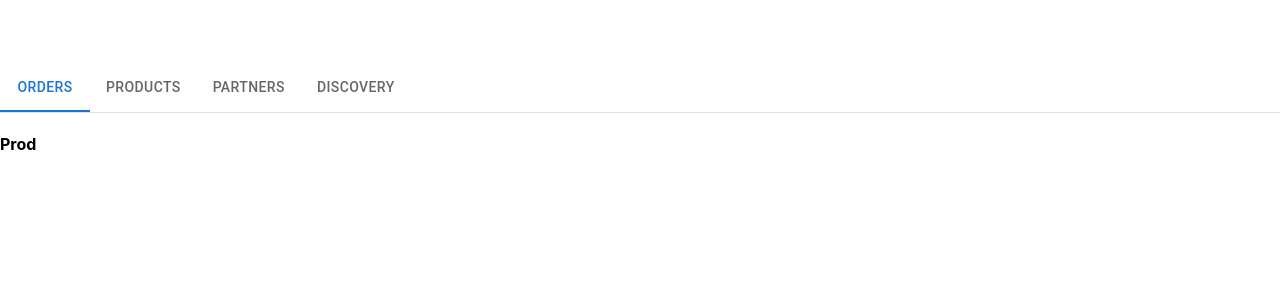
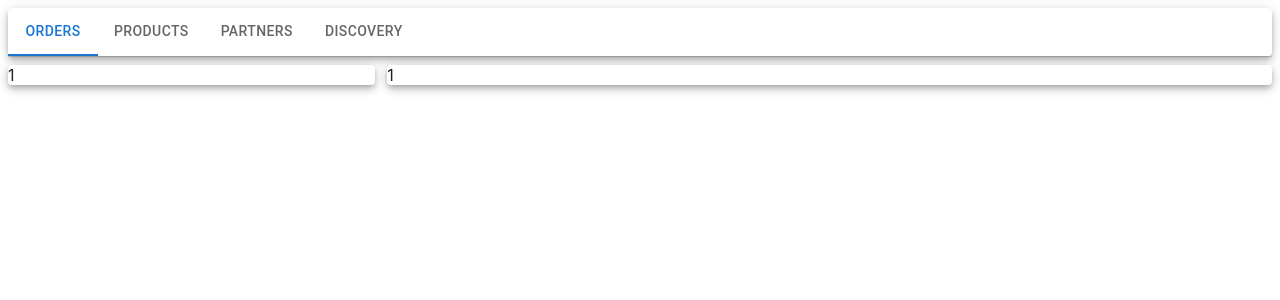
Before and after one commit to yg07/web_app_r, a React (Create React App) app in the folder frontend/: page /prod in a window 1280 px wide. Shown: the top 300 px of the page. Built offline with nearby package versions, Linux system fonts and the light colour scheme; no server answers.

Commit message:
fixed & improved

```diff
--- a/frontend/src/App.js
+++ b/frontend/src/App.js
@@ -9,13 +9,12 @@ import { MenuContext, DataProvider } from "./context/GlobalState";
 import { SnackbarProvider } from 'notistack'; // (npm install notistack)
 
 
-
 function App() {
 
   const [menuItem, setMenuItem] = React.useState(0);
 
   return (
-    <div style={{ maxWidth: "100%", margin: "4rem auto" }}>
+    <div style={{ maxWidth: "100%", margin: "0.5rem" }}>
       <MenuContext.Provider value = {{menuItem,setMenuItem}}>
         <DataProvider>
           <BrowserRouter future={{
--- a/frontend/src/components/Discovery.js
+++ b/frontend/src/components/Discovery.js
@@ -23,7 +23,7 @@ import FingerprintOutlinedIcon from '@mui/icons-material/FingerprintOutlined';
 import ConstructionOutlinedIcon from '@mui/icons-material/ConstructionOutlined';
 import PictureAsPdfOutlinedIcon from '@mui/icons-material/PictureAsPdfOutlined';
 
-import { SnackbarProvider, useSnackbar } from 'notistack'; // (npm install notistack)
+import { useSnackbar } from 'notistack'; // (npm install notistack)
 import { DataGrid } from '@mui/x-data-grid';
 import PropTypes from 'prop-types';
 
@@ -140,7 +140,7 @@ const paginationModel = { page: 0, pageSize: 5 };
 
 
 return (
-  <div>
+  <>
     <Box sx={{ width: '100%' }}>
       <Box sx={{ borderBottom: 1, borderColor: 'divider' }}>
         <Tabs value={value} onChange={handleChange} aria-label="basic tabs example">
@@ -287,14 +287,12 @@ return (
 
       </CustomTabPanel>
     </Box>
-  </div>
+  </>
   );
 }
 
 export default function Discovery()  {
   return (
-    <SnackbarProvider maxSnack={10} autoHideDuration={3000} anchorOrigin={{horizontal: 'right', vertical: 'top'}}>
         <App />
-    </SnackbarProvider>
   );
 }
--- a/frontend/src/components/Header.js
+++ b/frontend/src/components/Header.js
@@ -1,5 +1,5 @@
 import * as React from 'react';
-import { Box,Tabs,Tab } from '@mui/material';
+import { Box,Tabs,Tab, Paper } from '@mui/material';
 import {MenuContext} from '../context/GlobalState';
 import { Link } from 'react-router-dom';
 
@@ -34,7 +34,12 @@ export default function Header() {
   };
 
   return (
-    <Box sx={{ borderBottom: 1, borderColor: 'divider' }}>
+    <Box sx={{
+          borderBottom: 1,
+          borderColor: 'divider',
+          mb: 1
+          }}>
+      <Paper elevation={5}>
         <Tabs
           value={menuItem}
           onChange={handleChange}
@@ -43,8 +48,8 @@ export default function Header() {
           <Tab label="Products" to="/prod" component={Link} />
           <Tab label="Partners" to="/predpr" component={Link} />
           <Tab label="Discovery" to="/discovery" component={Link} />
-
         </Tabs>
+      </Paper>
     </Box>
   );
 }
--- a/frontend/src/components/Layout.js
+++ b/frontend/src/components/Layout.js
@@ -1,11 +1,26 @@
 import Header from './Header';
+import { Box } from '@mui/material';
 import { Outlet } from 'react-router-dom';
+
+
 
 export default function Layout() {
     return (
         <>
         <Header />
-        <Outlet />
+        <Box sx={{
+            borderColor: 'divider' ,
+            }}>
+            <Box
+                sx={{
+                display: 'flex',
+                flexWrap: 'nowrap',
+                p:0,
+                justifyContent:'space-between'
+                }}>
+                <Outlet />
+            </Box>
+        </Box>
         </>
     )
 }
--- a/frontend/src/components/NotFound.js
+++ b/frontend/src/components/NotFound.js
@@ -1,13 +1,12 @@
 import * as React from 'react';
 import Message from './Message';
-
 
 export default function NotFound() {
 
   return (
-    <>
-      <h4>Page Not Found, Error 404</h4>
-      <Message text = 'Error 404 - File not found!' variant = 'error'/>
-    </>
+      <>
+        Page Not Found, Error 404
+        <Message text = 'Error 404 - File not found!' variant = 'error'/>
+      </>
     )
 }
--- a/frontend/src/components/Order.js
+++ b/frontend/src/components/Order.js
@@ -3,8 +3,6 @@ import * as React from 'react';
 
 export default function Order() {
     return (
-        <>
-        <h4>Orders</h4>
-        </>
-      )
+      <>Orders</>
+    )
 }
--- a/frontend/src/components/Prod.js
+++ b/frontend/src/components/Prod.js
@@ -1,10 +1,19 @@
 import * as React from 'react';
-
+import { Box, Paper } from '@mui/material';
 
 export default function Prod() {
     return (
-        <>
-        <h4>Prod</h4>
-        </>
-      )
+      <>
+        <Box sx={{width: '29%'}}>
+          <Paper elevation={5}>
+            1
+          </Paper>
+        </Box>
+        <Box  sx={{width: '70%'}}>
+          <Paper elevation={5}>
+            1
+          </Paper>
+        </Box>
+      </>
+    )
 }
--- a/frontend/src/context/AppReducer.js
+++ b/frontend/src/context/AppReducer.js
@@ -1,7 +1,7 @@
 export default function AppReducer(state, action) {
   switch (action.type) {
     case 'REMOVE':
-      // here... remode DB.target(id)
+      // here... remove DB.target(id)
       return {
         ...state,
         prod: action.target === 'prod'? state.prod.filter( data => {
@@ -17,7 +17,6 @@ export default function AppReducer(state, action) {
         ...state,
         prod: action.target === 'prod'? [action.payload, ...state.prod]:state.prod,
         categ: action.target === 'categ'? [action.payload, ...state.categ]:state.categ,
-        users: [action.payload, ...state.users]
       }
     case 'EDIT':
       //here...  update DB.target
```
Also changed, not shown: frontend/public/manifest.json (deleted). Lines whose indentation alone changed are shown as unchanged.
